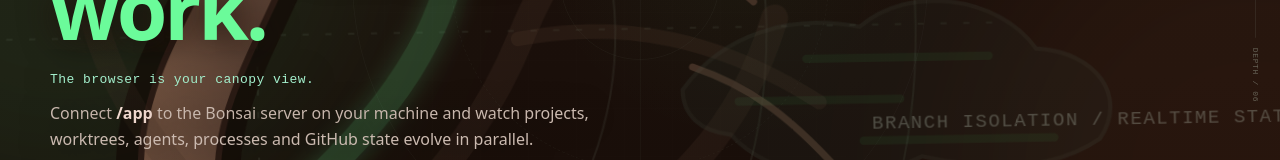
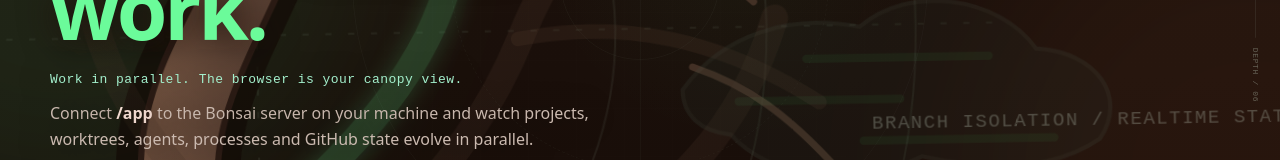
Before and after one commit to Tiago-0liveira/bonsai, a React (Vite) app in the folder web/: page / in a window 1280 px wide. Shown: the part 420-580 px from the top of the page. Built offline with nearby package versions, Linux system fonts and the light colour scheme.

Commit message:
Keep landing routing contract while refining web-client messaging

```diff
--- a/web/src/marketing/ParallaxLanding.tsx
+++ b/web/src/marketing/ParallaxLanding.tsx
@@ -257,7 +257,7 @@ export function ParallaxLanding() {
               <div className="status"><i/><b>LOCAL CORE ONLINE</b><span>web · tui · cli</span></div>
               <p className="eyebrow">[ PARALLEL WORKTREE CONTROL PLANE ] — LOCAL-FIRST</p>
               <h1>Grow branches.<br/><em>Watch them work.</em></h1>
-              <h2 className="parallel-heading">The browser is your canopy view.</h2>
+              <h2 className="parallel-heading">Work in parallel. <span>The browser is your canopy view.</span></h2>
               <p className="lede">Connect <strong>/app</strong> to the Bonsai server on your machine and watch projects, worktrees, agents, processes and GitHub state evolve in parallel.</p>
               <div className="pills"><span>multi-project canvas</span><span>GitHub realtime</span><span>local filesystem + git</span></div>
               <small className="scrollcue">↓ descend into the tree</small>
```
